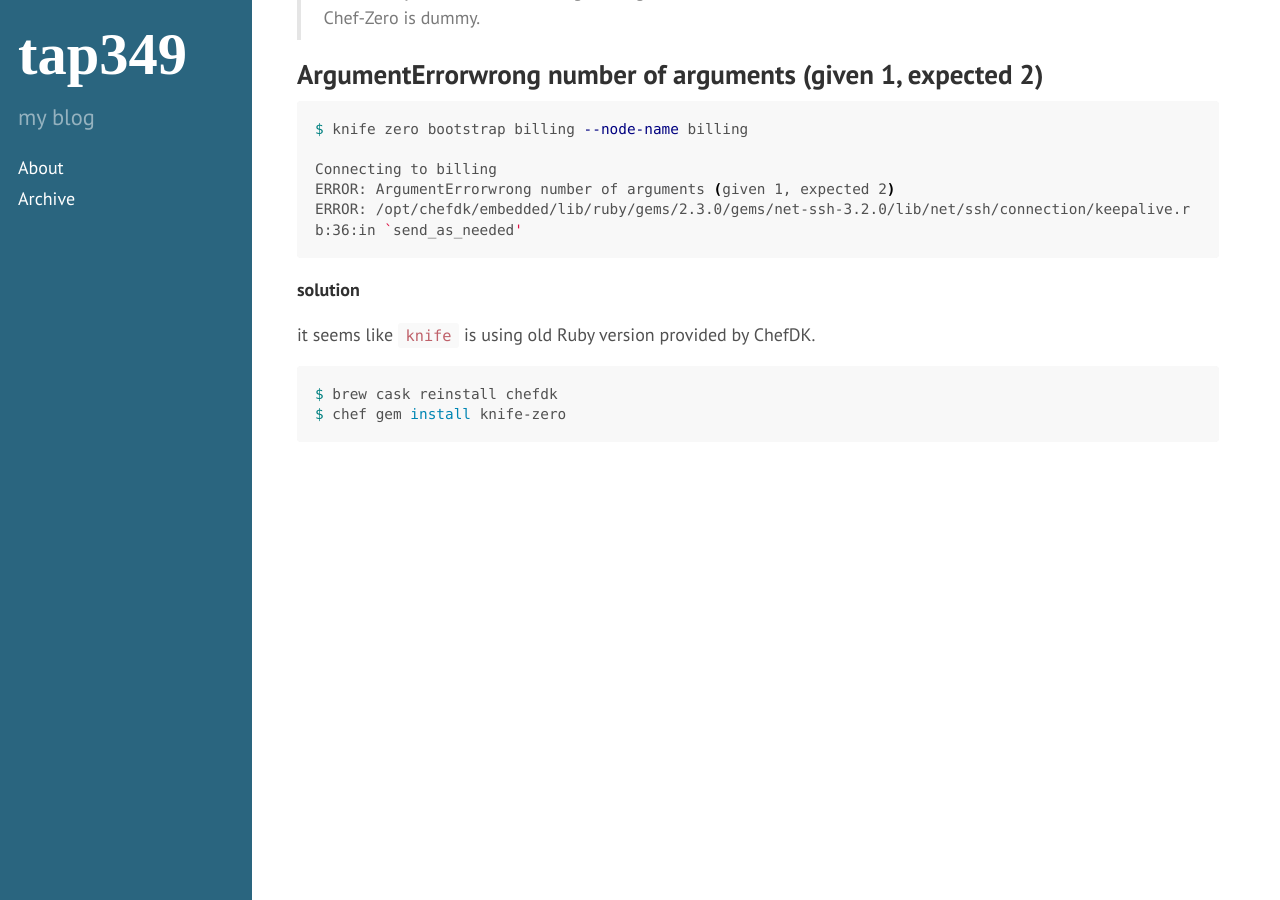
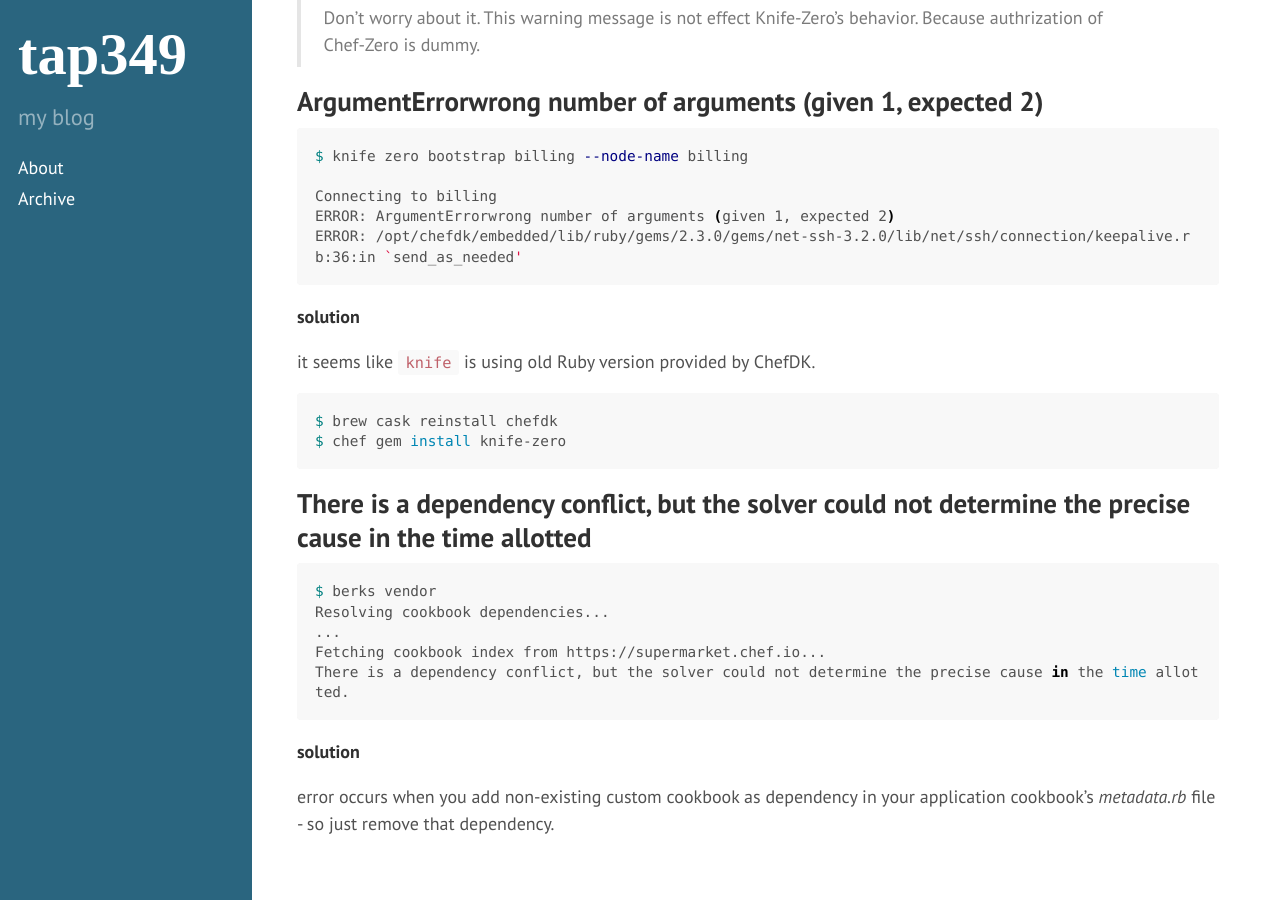
Before and after one commit to tap349/tap349.github.io, a Jekyll site: the page built from _posts/2017-08-02-chef-troubleshooting.md, in a window 1280 px wide and 900 px high, scrolled down 738 px. Built offline with Jekyll 4.4.1, drawn with Linux system fonts in a browser that asks for light colours; some of the changed text lies outside the part shown.

Commit message:
update 2017-08-03_12:38:12

````diff
--- a/_posts/2017-08-02-chef-troubleshooting.md
+++ b/_posts/2017-08-02-chef-troubleshooting.md
@@ -56,3 +56,18 @@
 $ brew cask reinstall chefdk
 $ chef gem install knife-zero
 ```
+
+## There is a dependency conflict, but the solver could not determine the precise cause in the time allotted
+
+```sh
+$ berks vendor
+Resolving cookbook dependencies...
+...
+Fetching cookbook index from https://supermarket.chef.io...
+There is a dependency conflict, but the solver could not determine the precise cause in the time allotted.
+```
+
+**solution**
+
+error occurs when you add non-existing custom cookbook as dependency in your
+application cookbook's _metadata.rb_ file - so just remove that dependency.
````
